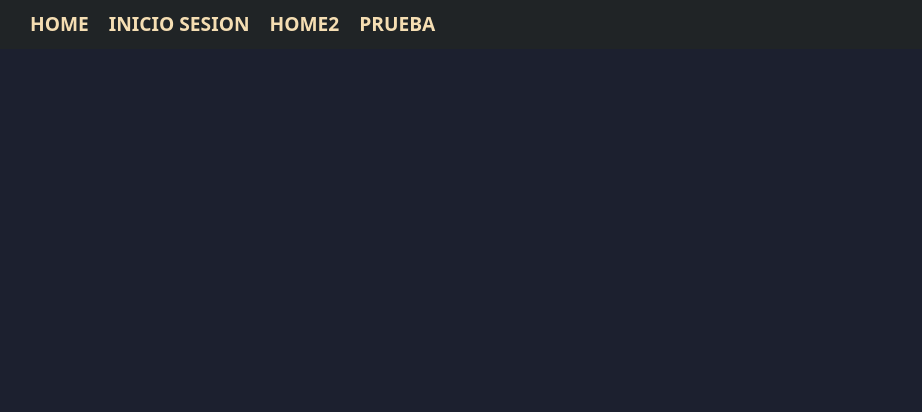
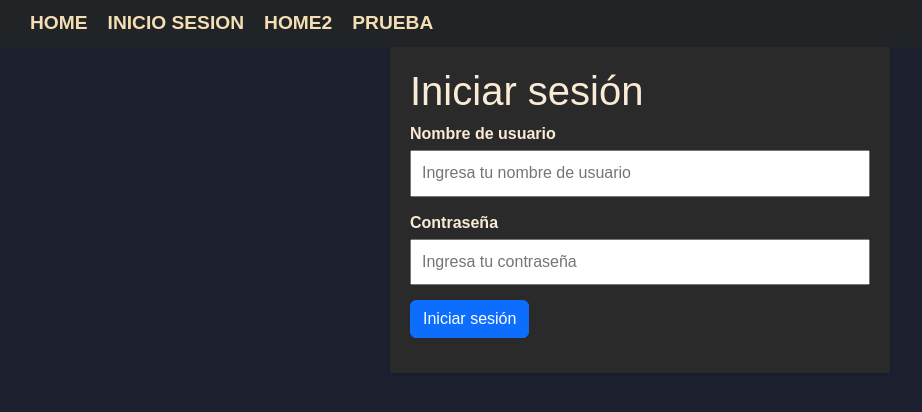
Before and after one commit to GustavoNeiraGonzalez/mitosDjango, a React (Create React App) app in the folder client/: page /login in a window 1280 px wide. Shown: the top 412 px of the page, without its empty margins (0-922 px from the left). Built offline with nearby package versions, Linux system fonts and the light colour scheme.

Commit message:
agregado login generado por ia, YA HABIA CREADO UN LOGIN Y SE ME OLVIDO

```diff
--- a/client/src/index.js
+++ b/client/src/index.js
@@ -7,6 +7,7 @@ import Header from './header/Header'
 import Registrar from './pages/Registrar/Registrar'
 import Prueba from './pages/prueba/prueba'
 import Compra from './pages/Compra/Compra'
+import Login from './pages/login/Login'
 import style from './index.css'
 const root = ReactDOM.createRoot(document.getElementById('root'));
 root.render(
@@ -16,6 +17,7 @@ root.render(
         <Route path="/" element={<App/>} />
         <Route path="/InicioSesion" element={<Registrar/>}/>
         <Route exact path="/Compra/:mitoId" element={<Compra/>}></Route>
+        <Route path="/login" element={<Login/>}/>
         <Route path="/Prueba" element={<Prueba/>}/>
     </Routes>
   </BrowserRouter>
--- /dev/null
+++ b/client/src/pages/login/Login.jsx
@@ -0,0 +1,24 @@
+import React from 'react'
+import style from './login.module.css'
+export default function Login() {
+  return (
+    <div className={style.App}>
+      <div className={style.loginContainer}>
+        <h1>Iniciar sesión</h1>
+        <form>
+          <div className={style.formGroup}>
+            <label>Nombre de usuario</label>
+            <input type="text" className={style.formControl} placeholder="Ingresa tu nombre de usuario" />
+          </div>
+          <div className={style.formGroup}>
+            <label>Contraseña</label>
+            <input type="password" className={style.formControl} placeholder="Ingresa tu contraseña" />
+          </div>
+          <div className={style.formGroup}>
+            <button type="submit" className="btn btn-primary">Iniciar sesión</button>
+          </div>
+        </form>
+      </div>
+    </div>
+  )
+}
--- /dev/null
+++ b/client/src/pages/login/login.module.css
@@ -0,0 +1,32 @@
+
+body {
+    font-family: sans-serif;
+    background-color: gray;
+    line-height: 1.4;
+  }
+
+  .loginContainer {
+    background-color: rgb(43, 42, 42);
+    width: 500px;
+    margin: 0 auto;
+    padding: 20px;
+    border-radius: 3px;
+    color:antiquewhite;
+    box-shadow: 0 0 10px rgba(0, 0, 0, 0.1);
+  }
+
+  .formGroup {
+    margin-bottom: 15px;
+  }
+
+  .formGroup label {
+    font-weight: bold;
+    margin-bottom: 5px;
+    display: block;
+  }
+
+  .formGroup input {
+    padding: 10px;
+    width: 100%;
+    border: 1
+}
```
